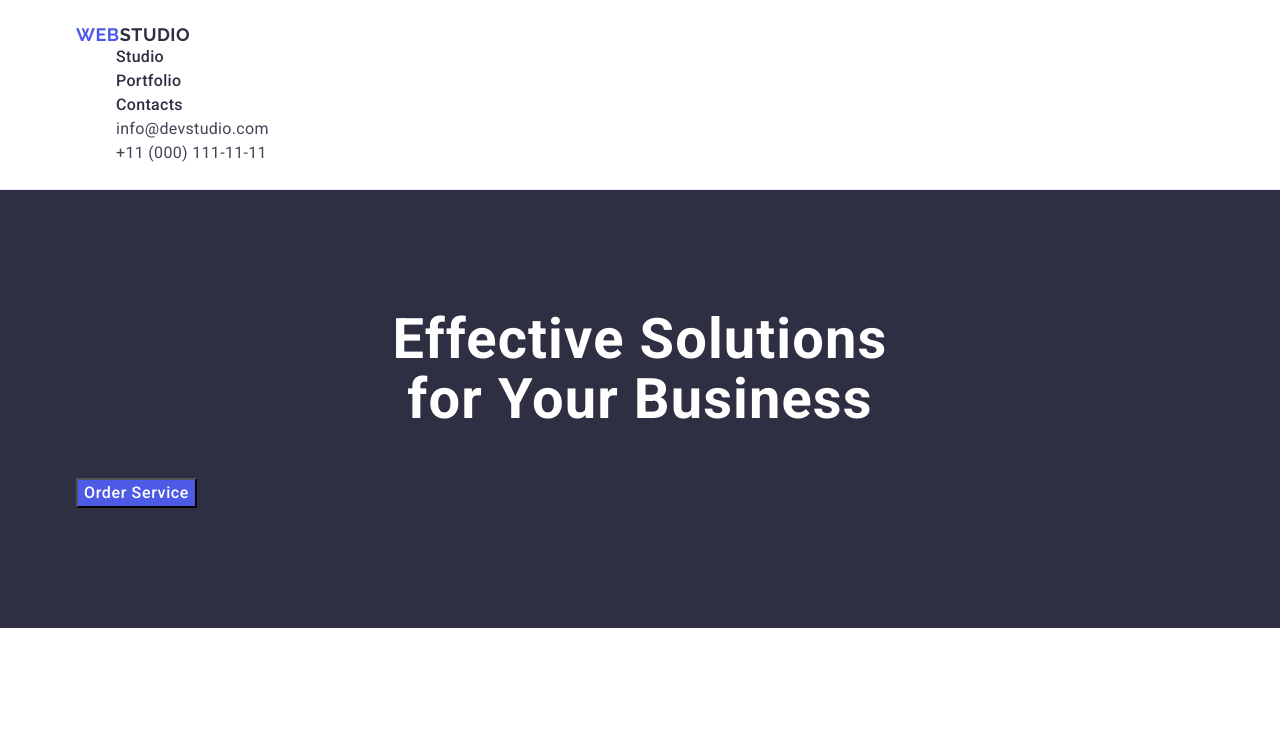
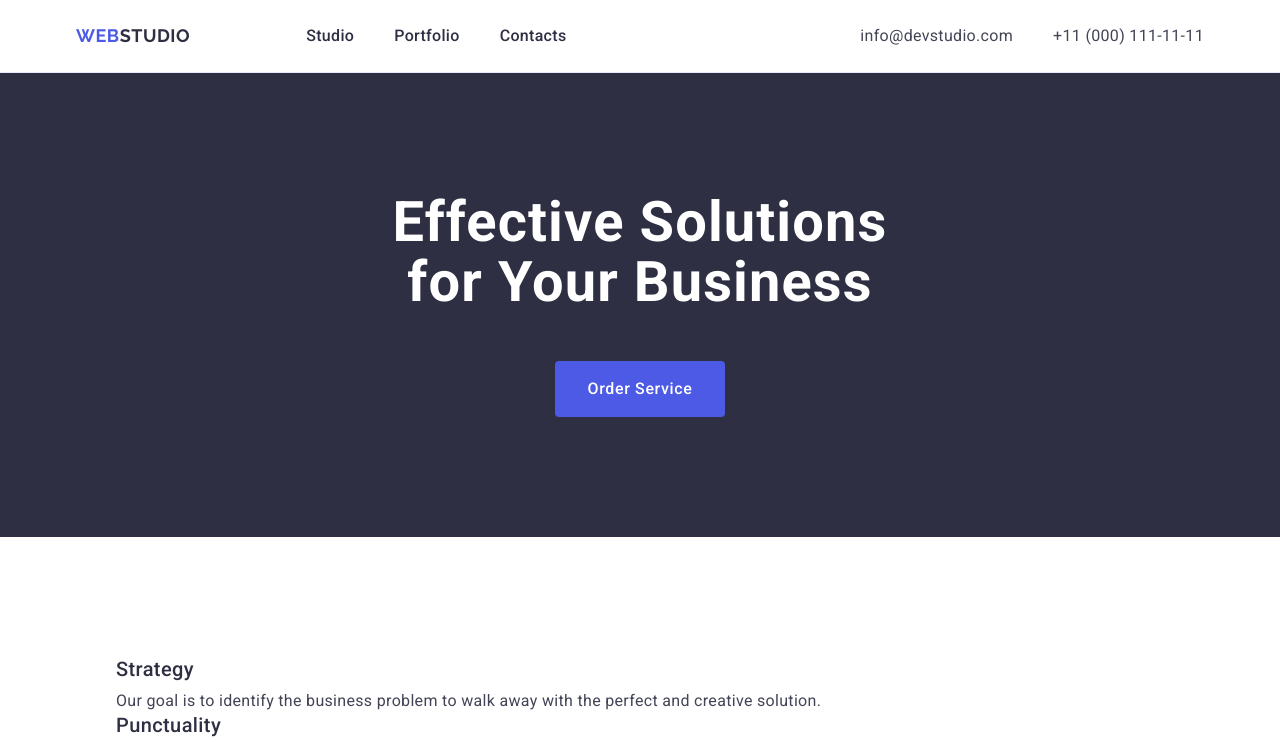
Before and after one commit to Matematuka/goit-markup-hw-03, a plain HTML site: page index.html in a window 1280 px wide. Shown: the top 742 px of the page. Drawn offline with nearby package versions, Linux system fonts and the light colour scheme.

Commit message:
Header+button

```diff
--- a/css/styles.css
+++ b/css/styles.css
@@ -49,8 +49,6 @@ margin-bottom: 0;
   padding-right: 15px;
   margin: 0 auto;
 
-
-
 }
 
 .section {
@@ -78,7 +76,20 @@ margin-bottom: 0;
     text-transform: uppercase;
 }
 
-
+.header-container {
+  display: flex;
+  align-items: center;
+}
+.menu {
+  display: flex;
+  align-items: center;
+  gap: 76px;
+}
+.menu-navigation {
+display: flex;
+align-items: center;
+gap: 40px;
+}
 .menu-link {
     color: #2E2F42;
     font-weight: 500;
@@ -92,12 +103,20 @@ margin-bottom: 0;
 }
 .contacts {
   font-style: normal;
+  margin-left: auto;
+}
+.contacts-list {
+  display: flex;
+  align-items: center;
+  gap: 40px;
+
 
 }
 .contacts-element {
 
     line-height: 1.5;
     letter-spacing: 0.02em;
+
 }
 .contacts-element:hover,
 .contacts-element:focus
@@ -106,7 +125,6 @@ margin-bottom: 0;
 }
 .header {
   background: #2E2F42;
-
 
 }
 
@@ -129,6 +147,13 @@ margin-bottom: 0;
   line-height: 1.5;
   letter-spacing: 0.04em;
   cursor: pointer;
+  display: flex;
+  padding: 16px 32px;
+  align-items: flex-start;
+  gap: 10px;
+  margin: 0 auto;
+  border: none;
+  border-radius: 4px;
 
 }
 .header-order-btn:hover, .header-order-btn:focus {
@@ -167,6 +192,11 @@ margin-bottom: 0;
   background-color: #FFFFFF;
   border-radius: 0px 0px 4px 4px;
   padding-bottom: 32px;
+  box-shadow: 0px 2px 1px 0px rgba(46, 47, 66, 0.08), 0px 1px 1px 0px rgba(46, 47, 66, 0.16), 0px 1px 6px 0px rgba(46, 47, 66, 0.08);
+
+    img Image · 4,
+    096 x 2,
+    731
 }
 .team-img {
   margin-bottom: 32px;
@@ -229,6 +259,10 @@ margin-bottom: 0;
 
 .footer {
   background: #2E2F42;
+  padding-top: 100px;
+  padding-bottom: 100px;
+
+
 }
 .footer-studio {
     color: #F4F4FD;
@@ -238,9 +272,14 @@ margin-bottom: 0;
     line-height: 1.17;
     letter-spacing: 0.03em;
     text-transform: uppercase;
+
+}
+.footer-logo {
+display: block;
+margin-bottom: 16px;
 }
 .footer-descr {
-  color: #F4F4FD;
-    line-height: 1.5;
-    letter-spacing: 0.02em;
+color: #F4F4FD;
+line-height: 1.5;
+letter-spacing: 0.02em;
 }
--- a/index.html
+++ b/index.html
@@ -6,7 +6,6 @@
     <meta name="viewport" content="width=device-width, initial-scale=1.0" />
     <title>Document</title>
 
-    <link rel="stylesheet" href="https://cdn.jsdelivr.net/npm/modern-normalize@2.0.0/modern-normalize.min.css">
     <link rel="preconnect" href="https://fonts.googleapis.com">
     <link rel="preconnect" href="https://fonts.gstatic.com" crossorigin>
     <link href="https://fonts.googleapis.com/css2?family=Raleway:wght@700&family=Roboto:wght@400;500;700&display=swap"
@@ -16,7 +15,7 @@
   </head>
   <body>
     <header class="top">
-      <div class="container">
+      <div class="container header-container">
         <nav class="menu">
       <a class="logo" href="./index.html">Web<span class="studio">Studio</span></a>
 
@@ -154,7 +153,7 @@
     </main>
     <footer class="footer">
      <div class="container">
-        <a class="logo" href="./index.html">Web<span class="footer-studio">Studio</span></a>
+        <a class="logo footer-logo" href="./index.html">Web<span class="footer-studio">Studio</span></a>
         <p class="footer-descr">
           Increase the flow of customers and<br> sales for your business with digital<br>
         marketing & growth solutions.
```
